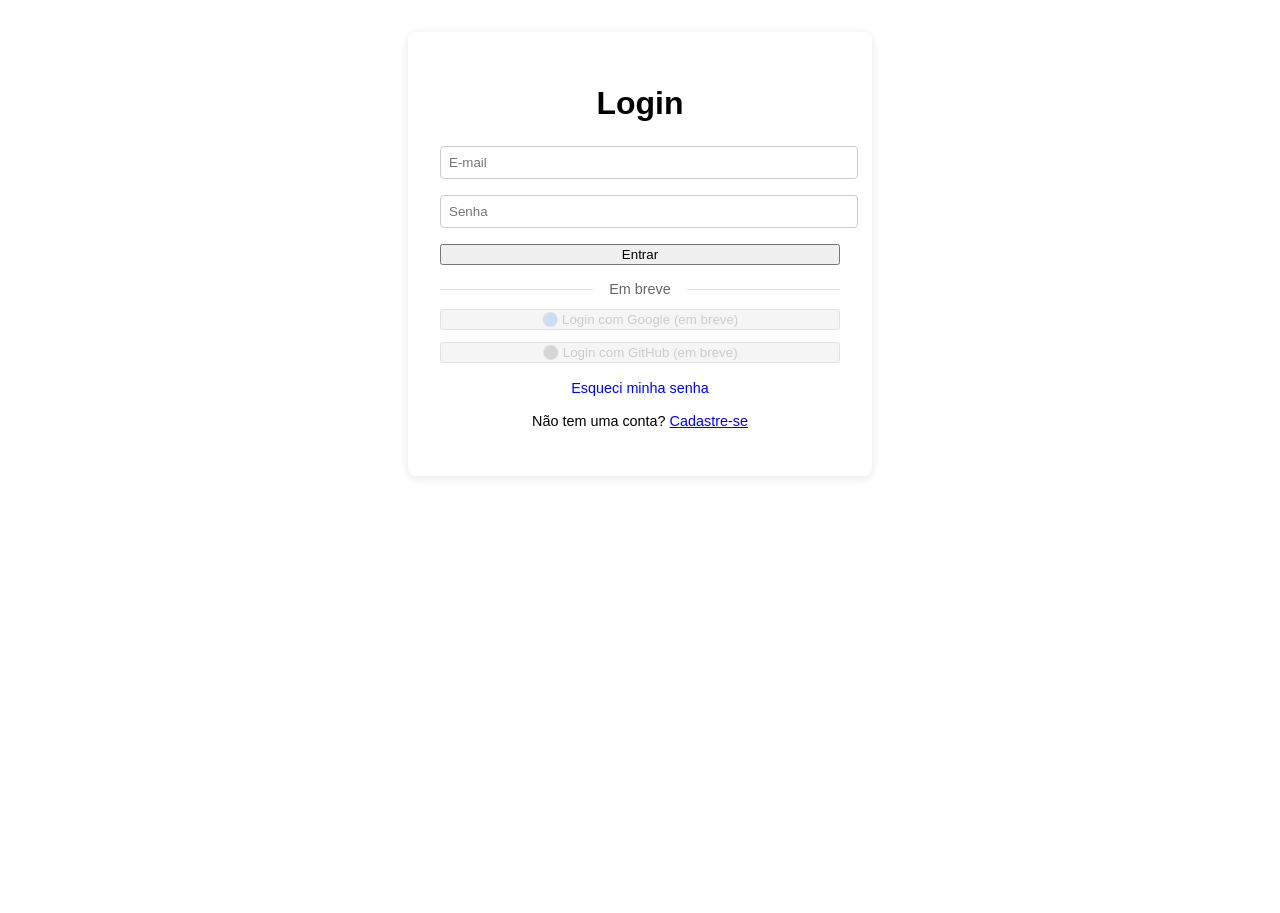
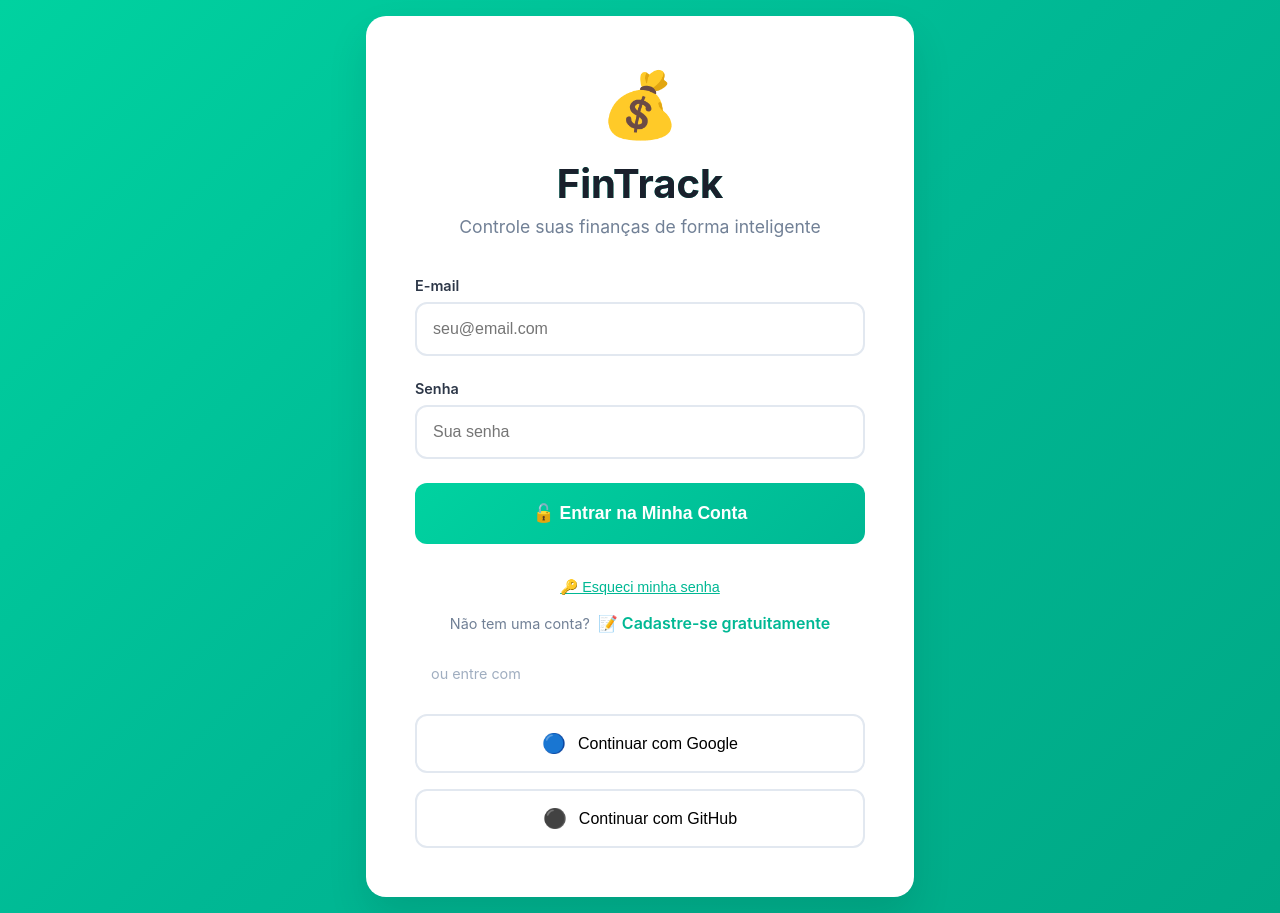
Before and after one commit to arthurho22/Fintrack, a Next.js app in the folder fintrack/: page /login in a window 1280 px wide. Before the commit the page ends 800 px from the top, so only its background shows below. Built offline with nearby package versions, Linux system fonts and the light colour scheme.

Commit message:
sétimo commit

```diff
--- a/fintrack/src/app/login/page.tsx
+++ b/fintrack/src/app/login/page.tsx
@@ -1,12 +1,9 @@
-
 "use client";
 
 import { useState } from "react";
 import { signInWithEmailAndPassword, sendPasswordResetEmail } from "firebase/auth";
 import { auth } from "../../firebase/config";
 import { useRouter } from "next/navigation";
-import Button from "../../components/Button";
-import Input from "../../components/Input";
 
 export default function Login() {
   const [email, setEmail] = useState("");
@@ -23,7 +20,6 @@ export default function Login() {
 
     try {
       await signInWithEmailAndPassword(auth, email, password);
-      // Toast simplificado
       alert("Login realizado com sucesso!");
       router.push("/dashboard");
     } catch (error: any) {
@@ -34,7 +30,6 @@ export default function Login() {
         'Erro ao fazer login';
 
       setError(message);
-      alert(message);
     } finally {
       setIsLoading(false);
     }
@@ -54,86 +49,362 @@ export default function Login() {
       const message = error.code === 'auth/user-not-found' ?
         'E-mail não encontrado' : 'Erro ao enviar e-mail';
       setError(message);
-      alert(message);
     }
   };
 
   return (
-    <div style={{
-      maxWidth: "400px",
-      margin: "2rem auto",
-      padding: "2rem",
-      boxShadow: "0 2px 10px rgba(0,0,0,0.1)",
-      borderRadius: "8px",
-      backgroundColor: "white"
-    }}>
-      <h1 style={{ textAlign: "center", marginBottom: "1.5rem" }}>Login</h1>
+    <div style={styles.container}>
+      {/* Background Verde */}
+      <div style={styles.background}></div>
 
-      <form onSubmit={handleLogin} style={{ display: "flex", flexDirection: "column", gap: "1rem" }}>
-        <Input
+      {/* Card de Login */}
+      <div style={styles.loginCard}>
+        {/* Header com Logo */}
+        <div style={styles.header}>
+          <div style={styles.logo}>
+            💰
+          </div>
+          <h1 style={styles.title}>FinTrack</h1>
+          <p style={styles.subtitle}>Controle suas finanças de forma inteligente</p>
+        </div>
+
+        {/* Formulário */}
+        <form onSubmit={handleLogin} style={styles.form}>
+          <div style={styles.inputGroup}>
+            <label style={styles.label}>E-mail</label>
+            <input
               type="email"
               value={email}
               onChange={(e) => setEmail(e.target.value)}
-          placeholder="E-mail"
+              placeholder="seu@email.com"
+              style={styles.input}
               required
             />
+          </div>
 
-        <Input
+          <div style={styles.inputGroup}>
+            <label style={styles.label}>Senha</label>
+            <input
               type="password"
               value={password}
               onChange={(e) => setPassword(e.target.value)}
-          placeholder="Senha"
+              placeholder="Sua senha"
+              style={styles.input}
               required
             />
+          </div>
 
-        {error && <p style={{ color: "red" }}>{error}</p>}
+          {error && (
+            <div style={styles.errorBox}>
+              ⚠️ {error}
+            </div>
+          )}
 
           {resetEmailSent && (
-          <p style={{ color: "green" }}>
-            E-mail de redefinição enviado! Verifique sua caixa de entrada.
-          </p>
+            <div style={styles.successBox}>
+              ✅ E-mail de redefinição enviado! Verifique sua caixa de entrada.
+            </div>
           )}
 
-        <Button type="submit" disabled={isLoading}>
-          {isLoading ? "Carregando..." : "Entrar"}
-        </Button>
+          <button
+            type="submit"
+            style={{
+              ...styles.submitButton,
+              opacity: isLoading ? 0.7 : 1
+            }}
+            disabled={isLoading}
+          >
+            {isLoading ? (
+              <>
+                <div style={styles.spinner}></div>
+                Entrando...
+              </>
+            ) : (
+              "🔓 Entrar na Minha Conta"
+            )}
+          </button>
         </form>
 
-      {/* BOTÕES SIMPLES DE LOGIN SOCIAL (SEM COMPONENTE) */}
-      <div style={{ display: "flex", flexDirection: "column", gap: "0.75rem", marginTop: "1rem" }}>
-        <div style={{ display: "flex", alignItems: "center", gap: "1rem" }}>
-          <div style={{ flex: 1, height: "1px", backgroundColor: "#e0e0e0" }}></div>
-          <span style={{ color: "#666", fontSize: "0.9rem" }}>Em breve</span>
-          <div style={{ flex: 1, height: "1px", backgroundColor: "#e0e0e0" }}></div>
+        {/* Links de Ação */}
+        <div style={styles.actionLinks}>
+          <button
+            onClick={handleResetPassword}
+            style={styles.resetButton}
+          >
+            🔑 Esqueci minha senha
+          </button>
+
+          <div style={styles.signupLink}>
+            <span style={styles.signupText}>Não tem uma conta?</span>
+            <a href="/signup" style={styles.signupButton}>
+              📝 Cadastre-se gratuitamente
+            </a>
+          </div>
         </div>
 
-        <Button variant="secondary" disabled style={{ opacity: 0.6 }}>
-          🔵 Login com Google (em breve)
-        </Button>
-
-        <Button variant="secondary" disabled style={{ opacity: 0.6 }}>
-          ⚫ Login com GitHub (em breve)
-        </Button>
+        {/* Divisor */}
+        <div style={styles.divider}>
+          <span style={styles.dividerText}>ou entre com</span>
         </div>
 
-      <div style={{ marginTop: "1rem", textAlign: "center" }}>
-        <button
-          onClick={handleResetPassword}
-          style={{
-            background: "none",
-            border: "none",
-            color: "blue",
-            cursor: "pointer",
-            fontSize: "0.9rem"
-          }}
-        >
-          Esqueci minha senha
+        {/* Botões Sociais */}
+        <div style={styles.socialButtons}>
+          <button style={styles.googleButton}>
+            <span style={styles.googleIcon}>🔵</span>
+            Continuar com Google
           </button>
 
-        <p style={{ marginTop: "1rem", fontSize: "0.9rem" }}>
-          Não tem uma conta? <a href="/signup" style={{ color: "blue" }}>Cadastre-se</a>
-        </p>
+          <button style={styles.githubButton}>
+            <span style={styles.githubIcon}>⚫</span>
+            Continuar com GitHub
+          </button>
+        </div>
       </div>
     </div>
   );
 }
+
+const styles = {
+  container: {
+    minHeight: '100vh',
+    display: 'flex',
+    alignItems: 'center',
+    justifyContent: 'center',
+    position: 'relative' as const,
+    fontFamily: "'Inter', sans-serif",
+    padding: '1rem',
+  },
+
+  background: {
+    position: 'absolute' as const,
+    top: 0,
+    left: 0,
+    right: 0,
+    bottom: 0,
+    background: 'linear-gradient(135deg, #00D2A0 0%, #00B894 50%, #00A885 100%)',
+    zIndex: -1,
+  },
+
+  loginCard: {
+    background: 'white',
+    padding: '3rem',
+    borderRadius: '20px',
+    boxShadow: '0 20px 40px rgba(0, 0, 0, 0.1)',
+    width: '100%',
+    maxWidth: '450px',
+    border: '1px solid rgba(255, 255, 255, 0.2)',
+  },
+
+  header: {
+    textAlign: 'center' as const,
+    marginBottom: '2.5rem',
+  },
+
+  logo: {
+    fontSize: '4rem',
+    marginBottom: '1rem',
+  },
+
+  title: {
+    fontSize: '2.5rem',
+    fontWeight: '700',
+    color: '#1a202c',
+    margin: '0 0 0.5rem 0',
+    background: 'linear-gradient(135deg, #00D2A0, #00B894)',
+    backgroundClip: 'text',
+    WebkitBackgroundClip: 'text',
+    },
+
+  subtitle: {
+    color: '#718096',
+    fontSize: '1.1rem',
+    margin: 0,
+  },
+
+  form: {
+    display: 'flex',
+    flexDirection: 'column' as const,
+    gap: '1.5rem',
+  },
+
+  inputGroup: {
+    display: 'flex',
+    flexDirection: 'column' as const,
+    gap: '0.5rem',
+  },
+
+  label: {
+    fontWeight: '600',
+    color: '#2d3748',
+    fontSize: '0.9rem',
+  },
+
+  input: {
+    padding: '1rem',
+    border: '2px solid #e2e8f0',
+    borderRadius: '12px',
+    fontSize: '1rem',
+    transition: 'all 0.3s ease',
+  },
+
+  inputFocus: {
+    borderColor: '#00D2A0',
+    boxShadow: '0 0 0 3px rgba(0, 210, 160, 0.1)',
+  },
+
+  errorBox: {
+    background: '#fed7d7',
+    color: '#c53030',
+    padding: '1rem',
+    borderRadius: '8px',
+    fontSize: '0.9rem',
+    textAlign: 'center' as const,
+  },
+
+  successBox: {
+    background: '#c6f6d5',
+    color: '#2f855a',
+    padding: '1rem',
+    borderRadius: '8px',
+    fontSize: '0.9rem',
+    textAlign: 'center' as const,
+  },
+
+  submitButton: {
+    background: 'linear-gradient(135deg, #00D2A0, #00B894)',
+    color: 'white',
+    border: 'none',
+    padding: '1.25rem 2rem',
+    borderRadius: '12px',
+    fontSize: '1.1rem',
+    fontWeight: '600',
+    cursor: 'pointer',
+    transition: 'all 0.3s ease',
+    display: 'flex',
+    alignItems: 'center',
+    justifyContent: 'center',
+    gap: '0.5rem',
+  },
+
+  spinner: {
+    width: '20px',
+    height: '20px',
+    border: '2px solid transparent',
+    borderTop: '2px solid white',
+    borderRadius: '50%',
+    animation: 'spin 1s linear infinite',
+  },
+
+  actionLinks: {
+    marginTop: '2rem',
+    textAlign: 'center' as const,
+  },
+
+  resetButton: {
+    background: 'none',
+    border: 'none',
+    color: '#00B894',
+    cursor: 'pointer',
+    fontSize: '0.9rem',
+    textDecoration: 'underline',
+  },
+
+  signupLink: {
+    marginTop: '1rem',
+    display: 'flex',
+    alignItems: 'center',
+    justifyContent: 'center',
+    gap: '0.5rem',
+    flexWrap: 'wrap' as const,
+  },
+
+  signupText: {
+    color: '#718096',
+    fontSize: '0.9rem',
+  },
+
+  signupButton: {
+    color: '#00B894',
+    fontWeight: '600',
+    textDecoration: 'none',
+  },
+
+  divider: {
+    display: 'flex',
+    alignItems: 'center',
+    margin: '2rem 0',
+    color: '#a0aec0',
+  },
+
+  dividerText: {
+    padding: '0 1rem',
+    background: 'white',
+    fontSize: '0.9rem',
+  },
+
+  socialButtons: {
+    display: 'flex',
+    flexDirection: 'column' as const,
+    gap: '1rem',
+  },
+
+  googleButton: {
+    display: 'flex',
+    alignItems: 'center',
+    justifyContent: 'center',
+    gap: '0.75rem',
+    padding: '1rem',
+    border: '2px solid #e2e8f0',
+    borderRadius: '12px',
+    background: 'white',
+    cursor: 'pointer',
+    fontSize: '1rem',
+    fontWeight: '500',
+    transition: 'all 0.3s ease',
+  },
+
+  githubButton: {
+    display: 'flex',
+    alignItems: 'center',
+    justifyContent: 'center',
+    gap: '0.75rem',
+    padding: '1rem',
+    border: '2px solid #e2e8f0',
+    borderRadius: '12px',
+    background: 'white',
+    cursor: 'pointer',
+    fontSize: '1rem',
+    fontWeight: '500',
+    transition: 'all 0.3s ease',
+  },
+
+  googleIcon: {
+    fontSize: '1.2rem',
+  },
+
+  githubIcon: {
+    fontSize: '1.2rem',
+  },
+};
+
+if (typeof document !== 'undefined') {
+  const style = document.createElement('style');
+  style.textContent = `
+    @keyframes spin {
+      0% { transform: rotate(0deg); }
+      100% { transform: rotate(360deg); }
+    }
+
+    input:focus {
+      border-color: #00D2A0 !important;
+      box-shadow: 0 0 0 3px rgba(0, 210, 160, 0.1) !important;
+      outline: none;
+    }
+
+    button:hover {
+      transform: translateY(-2px);
+      box-shadow: 0 10px 20px rgba(0, 0, 0, 0.1);
+    }
+  `;
+  document.head.appendChild(style);
+}
--- a/fintrack/src/firebase/config.ts
+++ b/fintrack/src/firebase/config.ts
@@ -1,19 +1,20 @@
-
 import { initializeApp } from 'firebase/app';
-import { getAuth } from 'firebase/auth';
+import { getAuth, GoogleAuthProvider } from 'firebase/auth';
 import { getFirestore } from 'firebase/firestore';
 
 const firebaseConfig = {
-
   apiKey: "AIzaSyCf4W2fyrYp3rEL5AjZ0jyhUHpMshmmTYs",
   authDomain: "desafio-2-cf1a0.firebaseapp.com",
   projectId: "desafio-2-cf1a0",
   storageBucket: "desafio-2-cf1a0.firebasestorage.app",
   messagingSenderId: "946020557842",
-  appId: "1:946020557842:",
-    measurementId: "G-3LWGMNVSZQ"
+  appId: "1:946020557842:web:seu-app-id-aqui",
+  measurementId: "G-3LWGMNVSZQ"
 };
 
 const app = initializeApp(firebaseConfig);
 export const auth = getAuth(app);
+export const googleProvider = new GoogleAuthProvider();
 export const db = getFirestore(app);
+
+export default app;
```
Also changed, not shown: fintrack/src/components/googleLogin.tsx (added, +45 -0 lines). Lines whose indentation alone changed are shown as unchanged.
